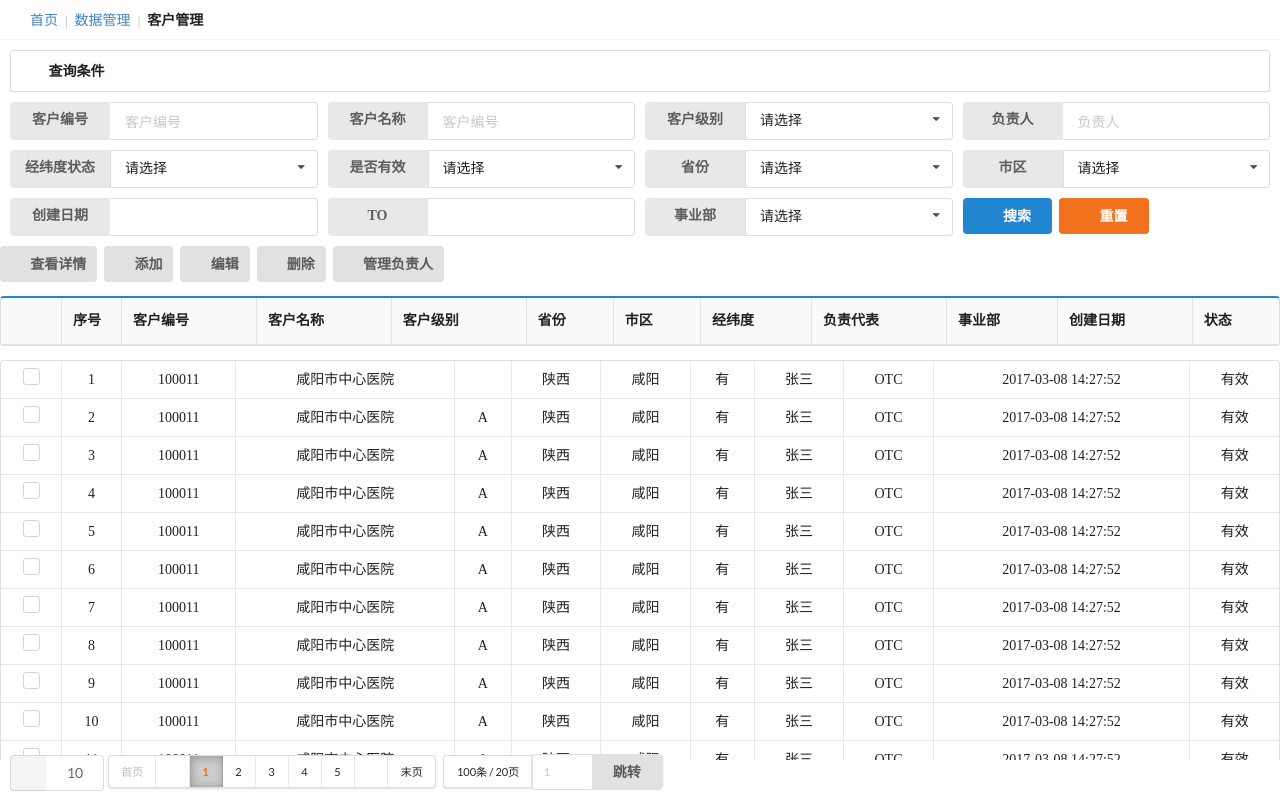
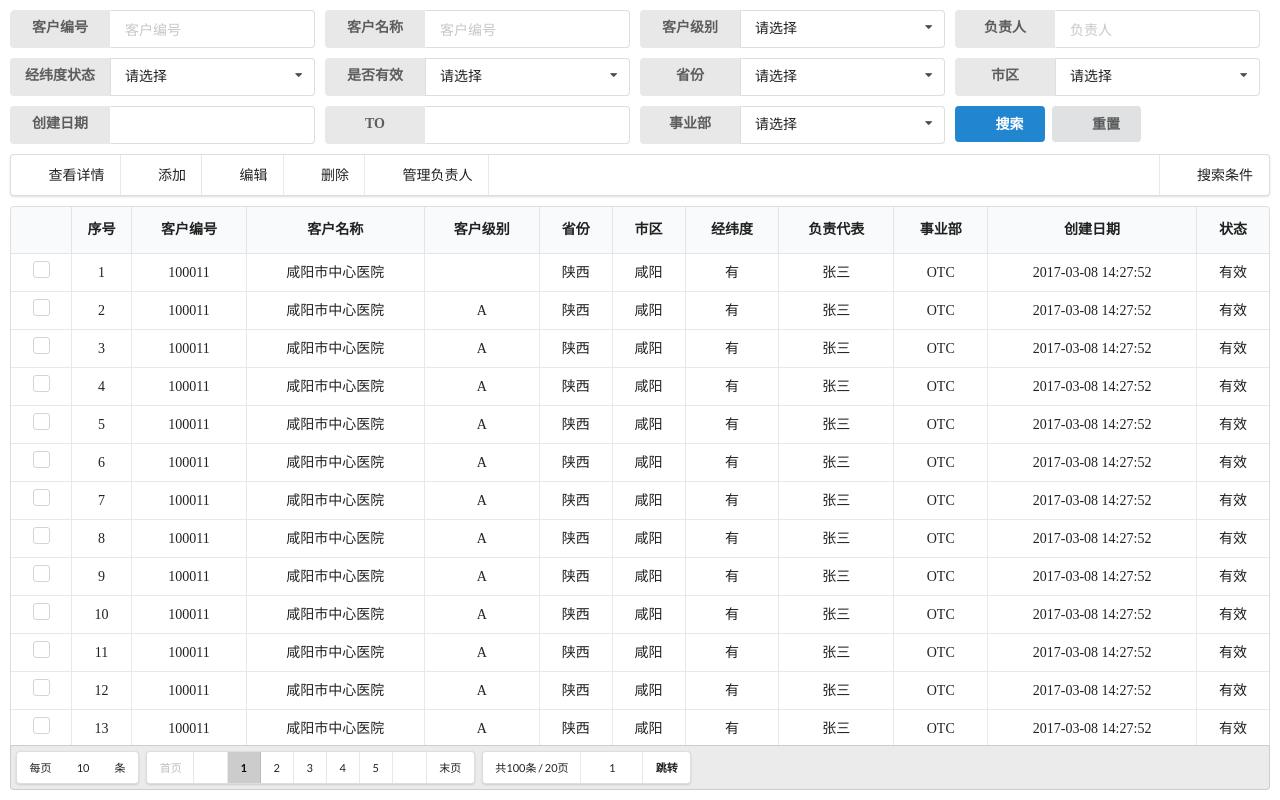
Before and after one commit to BlueCat-TY/Admin, a plain HTML site: page web/table.html in a window 1280 px wide. Drawn offline with Linux system fonts and the light colour scheme; files that its build step writes are made by us from their sources; a web font is replaced by a local one.

Commit message:
更新table页

```diff
--- a/web/css/table.css
+++ b/web/css/table.css
@@ -3,45 +3,23 @@ html, body, .page {
 	background: #fff;
 	font-family: 'Microsoft YaHei';
 }
+.page {
+	padding:10px;
+	box-sizing:border-box;
+}
 
 body {
 	min-width: 0;
 }
-.msg {
-	width:100%;
-	padding:0 10px;
-	box-sizing:border-box;
-	margin-top:10px;
-}
-/*面包屑导航*/
-.crumbs-nav {
-	/*position:fixed;
-	top:0;
-	left:0;
-	z-index:2;*/
-	height: 40px;
-	width:100%;
-	padding:10px;
-	box-sizing:border-box;
-	background: #fff;
-	border-bottom:1px solid rgba(0,0,0,.05);
-}
 
-.crumbs-nav > .ui.breadcrumb.crumbs {
-	height:20px;
-	line-height:20px;
-}
+
 
 /*搜索*/
 .tab-search {
-	/*position:fixed;
-	top:40px;
-	left:0;
-	z-index:2;*/
 	background:#fff;
 	width: 100%;
 	border-radius: 5px;
-	padding: 10px 0 0 10px;
+	overflow:hidden;
 }
 
 .tab-search ul {
@@ -59,7 +37,7 @@ body {
 .tab-search ul li {
 	list-style: none;
 	float: left;
-	width: 16.66666666%;
+	width: 20%;
 	height: 38px;
 	padding-right: 10px;
 	margin-bottom: 10px;
@@ -78,43 +56,48 @@ body {
 /*快捷工具栏*/
 .tab-tool {
 	width: 100%;
-}
-
-.tab-tool > .basic.ui.buttons > .ui.icon.button {
-	background: #fff !important;
+	padding-bottom:10px;
+	background:#fff;
 }
 
 /*列表*/
-.table-content {
-	height:400px;
+.tab-content {
+	width: 100%;
 	overflow:auto;
-	width: 100%;
+	border:1px solid rgba(34,36,38,.15);
+	border-left:0;
+	border-right:0;
+	border-radius:.28571429rem;
+}
+.ui.table {
+	margin:0;
+	border-top:0;
+	border-bottom:0;
 }
 
-.table-content .ui.table tr th {
+.tab-content .ui.table tr th {
 	word-wrap: break-word;
 }
 
-.table-content .ui.table tr td, .table-content .ui.table tr th {
+.tab-content .ui.table tr td, .tab-content .ui.table tr th {
 	text-align: center;
 }
 
-.table-content .table tr td .ui.checkbox {
+.tab-content .table tr td .ui.checkbox {
 }
 
-.table-content .table tr td .ui.checkbox label {
+.tab-content .table tr td .ui.checkbox label {
 	padding: 0;
 }
 
 .txtSkip {
-	width: 60px;
-	text-align: center;
+	width:60px;
+	border:none !important;
+	text-align:center !important;
+	margin: 0 1px !important;
 }
 
-.table-page .ui.action.input {
-	border:none;
-}
-
+/*去除input的type="number"时候的默认样式*/
 input::-webkit-outer-spin-button,
 input::-webkit-inner-spin-button {
 	-webkit-appearance: none !important;
@@ -126,33 +109,35 @@ input[type="number"] {
 
 /*分页选中样式*/
 
-.table-page {
-	height: 35px;
-	width: 100%;
+.tab-page {
+	/*display:none;*/
+	padding:5px;
+	width: calc(100% - 20px);
 	box-sizing: border-box;
 	position: absolute;
 	left: 10px;
-	right: 10px;
 	bottom: 10px;
+	background:#ebebeb;
+	border:1px solid rgba(34,36,38,.15);
+	border-radius:0 0 .28571429rem .28571429rem;
 }
 
 #pagination > .item.active {
-	color: rgb(255, 106, 0);
 	font-weight: bold;
+	/*color:#fff;*/
 	background: #ccc;
-	box-shadow: 1px 1px 10px rgba(0,0,0,.3) inset;
 }
 
 @media only screen and (max-width:1366px) {
 	.tab-search ul li {
-		width: 20%;
+		width: 25%;
 	}
 }
 
 @media only screen and (max-width:1280px) {
-	.tab-search ul li {
+	/*.tab-search ul li {
 		width: 25%;
-	}
+	}*/
 }
 
 @media only screen and (max-width:1024px) {
--- a/web/table.html
+++ b/web/table.html
@@ -12,23 +12,7 @@
 </head>
 <body>
     <div class="page">
-        <!--面包屑导航-->
-        <div class="crumbs-nav">
-            <div class="ui breadcrumb crumbs">
-                <a class="section"><i class="home icon"></i>首页</a>
-                <i class="divider">|</i>
-                <a class="section">数据管理</a>
-                <i class="divider">|</i>
-                <div class="active section">客户管理</div>
-            </div>
-        </div>
-        <!--提示-->
-        <div class="msg">
-            <div class="ui borderless menu"> <!--green inverted-->
-                <div class="header item"><i class="search icon"></i>查询条件</div>
-                <a class="item right icon floated"><i class="chevron up icon"></i></a>
-            </div>
-        </div>
+
         <!--搜索条件-->
         <div class="tab-search">
             <ul>
@@ -132,38 +116,28 @@
                     </div>
                 </li>
                 <li>
-                    <button class="ui primary mn button"><i class="search  icon"></i>搜索</button>
-                    <button class="ui orange mn button"><i class="refresh  icon"></i>重置</button>
+                    <button class="ui primary button"><i class="search  icon"></i>搜索</button>
+                    <button class="ui button"><i class="refresh  icon"></i>重置</button>
                 </li>
             </ul>
         </div>
         <!--工具栏-->
         <div class="tab-tool">
-            <div class="">
-                <button class="ui icon button">
-                    <i class="search icon"></i>
-                    查看详情
-                </button>
-                <button class="ui icon button">
-                    <i class="add icon"></i>
-                    添加
-                </button>
-                <button class="ui icon button">
-                    <i class="edit icon"></i>
-                    编辑
-                </button>
-                <button class="ui icon button">
-                    <i class="remove icon"></i>
-                    删除
-                </button>
-                <button class="ui icon button">
-                    <i class="user icon"></i>
-                    管理负责人
-                </button>
+            <!--纵向：vertical 反色：blue inverted-->
+            <div class="ui fluid menu">
+                <!--<div class="header item">工具栏</div>-->
+                <a class="item"><i class="search icon"></i>查看详情</a>
+                <a class="item"><i class="add icon"></i>添加</a>
+                <a class="item"><i class="edit icon"></i>编辑</a>
+                <a class="item"><i class="remove icon"></i>删除</a>
+                <a class="item"><i class="user icon"></i>管理负责人</a>
+                <a class="item right floated search-up" data-up="0"><i class="chevron up icon"></i>搜索条件</a>
             </div>
         </div>
         <!--内容-->
-        <table class="ui blue celled table">
+        <div class="tab-content">
+            <!--列表内容-->
+            <table class="ui compact selectable celled table mini">
                 <colgroup>
                     <col width="60" />
                     <col width="60" />
@@ -184,15 +158,6 @@
                         <th>状态</th>
                     </tr>
                 </thead>
-        </table>
-        <div class="table-content">
-            <!--列表内容-->
-
-            <table class="ui compact selectable celled table mini">
-                <colgroup>
-                    <col width="60" />
-                    <col width="60" />
-                </colgroup>
                 <tbody>
                     <tr>
                         <td>
@@ -502,17 +467,27 @@
             </table>
         </div>
         <!--分页-->
-        <div class="table-page">
-            <div class="ui left floated pointing top dropdown labeled icon basic button btnpagesize" style="background:#fff !important;">
-                <i class="filter icon"></i>
+        <div class="tab-page">
+            <!--每页多少条-->
+            <div class="ui mini left borderless floated menu">
+                <div class="item">
+                    每页
+                </div>
+                <div class="ui pointing dropdown link item btnpagesize">
                     <span class="text">10</span>
                     <div class="menu">
                         <div class="item active">10</div>
                         <div class="item">20</div>
                         <div class="item">50</div>
                         <div class="item">100</div>
+                        <div class="item">200</div>
                     </div>
                 </div>
+                <div class="item labeled green">
+                    条
+                </div>
+            </div>
+            <!--分页列表-->
             <div>
                 <div class="ui mini left floated pagination menu" id="pagination">
                 </div>
@@ -522,23 +497,24 @@
                 <!--设置最多显示的页码数 可以手动设置 默认为7-->
                 <input type="hidden" id="visiblePages" runat="server" value="7" />
             </div>
-            <div class="ui left floated mini menu" style="background:#fff !important;">
+            <div class="ui mini left floated menu">
                 <div class="item">
-                    100条&nbsp;/&nbsp;20页
+                    共100条&nbsp;/&nbsp;20页
                 </div>
                 <div class="item fitted">
-                    <div class="ui labeled action input">
-                        <input type="number" placeholder="1" class="txtSkip">
-                        <button class="ui button">跳转</button>
+                    <div class="ui input">
+                        <input type="number" value="1" placeholder="1" class="txtSkip">
                     </div>
                 </div>
+                <a class="item labeled green">
+                    <strong>跳转</strong>
+                </a>
             </div>
         </div>
     </div>
     <script src="js/jquery/jquery-3.1.1.min.js"></script>
     <script src="js/semantic/dist/semantic.min.js"></script>
     <script src="js/myPage/jqPaginator.min.js"></script>
-    <script src="js/layer/layer.js"></script>
     <script>
         $(document).ready(function () {
 
@@ -546,6 +522,23 @@
             $(".btnpagesize").dropdown();
             //动态表格高度
             heightauto();
+
+            $(".search-up").click(function () {
+                var dataup = $(this).data("up");
+                if (dataup == 0) {
+                    $(".tab-search").height(0);
+                    $(this).data("up", "1");
+                    $(this).find("i.icon").removeClass("up").addClass("down");
+                    heightauto();
+
+                } else {
+                    $(".tab-search").css("height", "auto");
+                    $(this).data("up", "0");
+                    $(this).find("i.icon").removeClass("down").addClass("up");
+                    heightauto();
+                }
+
+            });
 
             $(window).resize(function () {
                 //动态表格高度
@@ -577,9 +570,19 @@
                 content: 'form.html'
             });
         }
+
+        //动态表格高度
         function heightauto() {
-            //动态表格高度
-            //$(".table-content").css("margin-top", (40 + $(".tab-search").outerHeight()) + "px");
+            var a = document.body.clientHeight; //页面可见高度
+            var b = $(".tab-search").outerHeight(); //条件搜索高度
+            var c = $(".tab-tool").outerHeight(); //工具栏高度
+            var d = $(".tab-page").outerHeight(); //分页高度
+
+            //console.log("总高度：" + a);
+            //console.log("总和：" + (b + c + d) + "/ 搜索:" + b + " / 工具：" + c + " / 分页：" + d);
+            //console.log("结果：" + (a - (b + c + d)));
+
+            $(".tab-content").height(a - (b + c + d + 20));
         }
     </script>
 </body>
```
Also changed, not shown: web/Home.html (+8 -0 lines), web/css/home.css (+18 -1 lines), 5 other files. Lines whose indentation alone changed are shown as unchanged.
